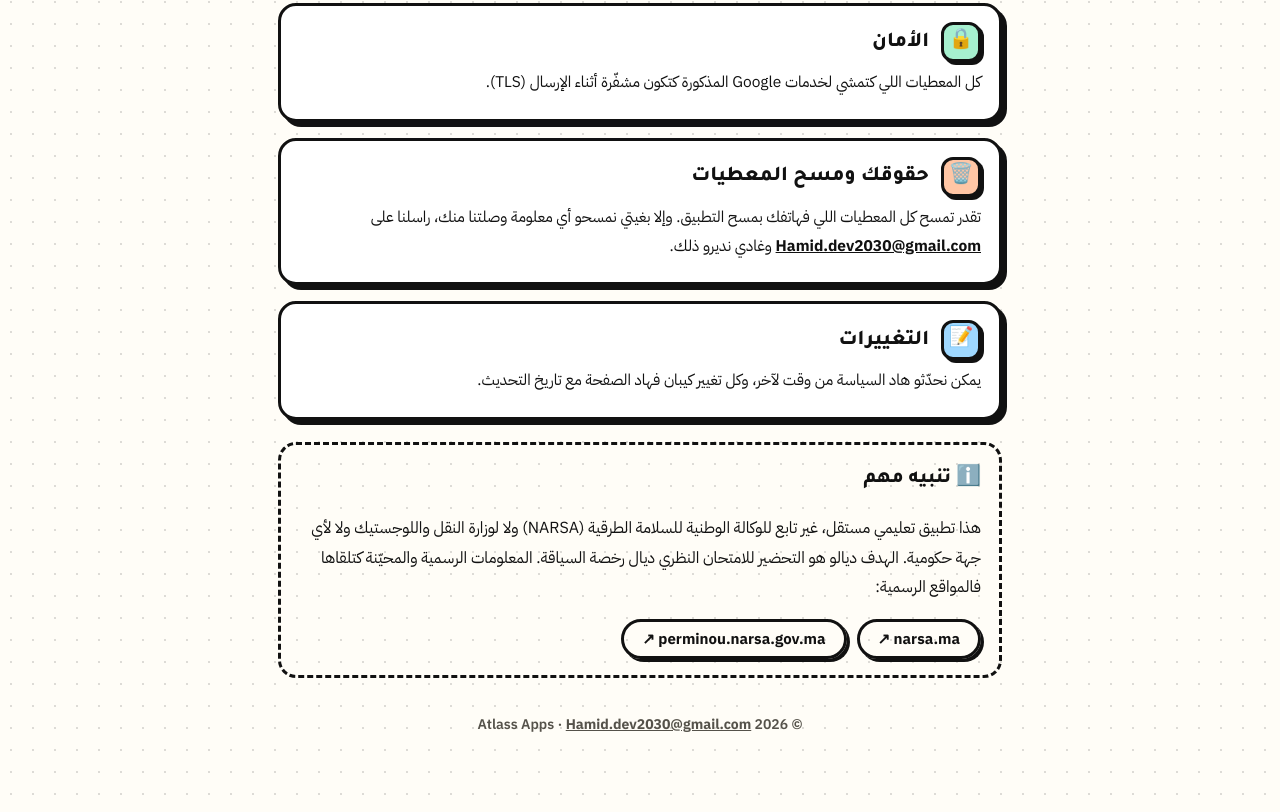
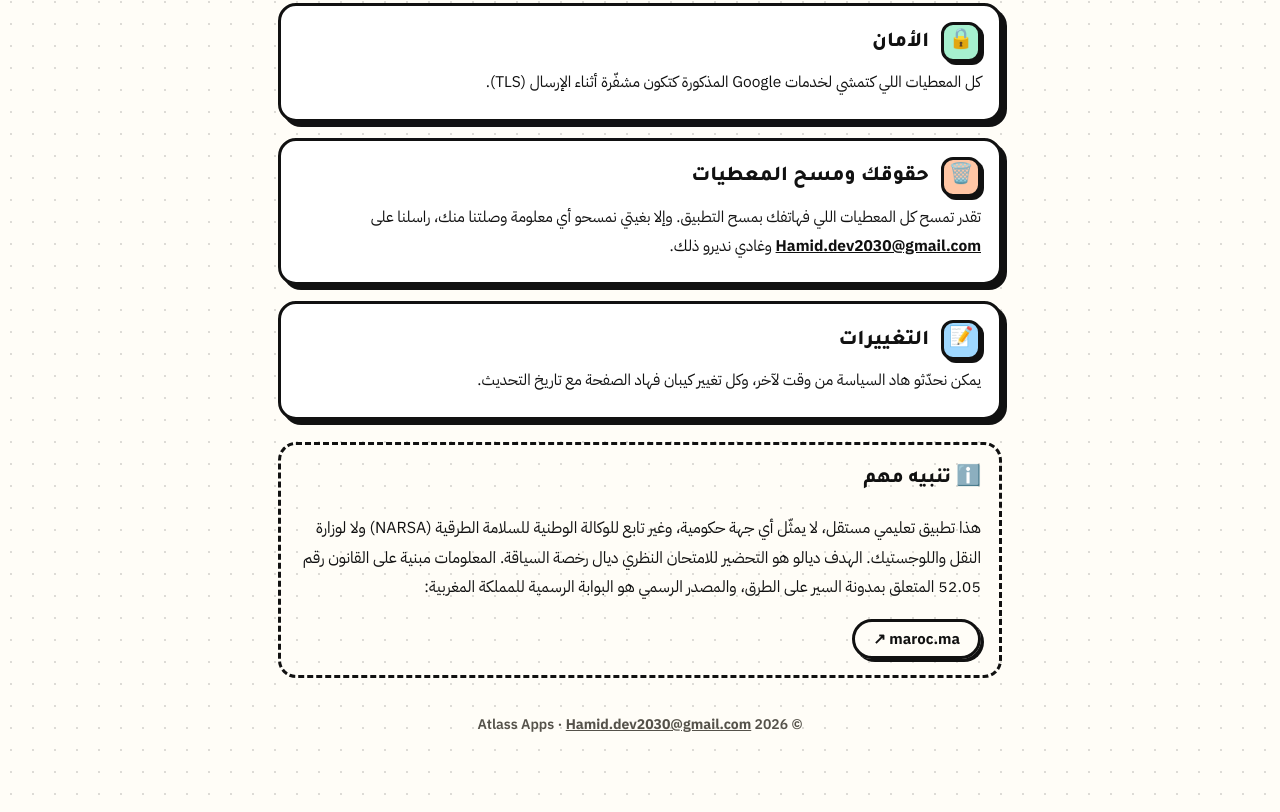
Before and after one commit to hamiddev2030-byte/hamiddev2030-byte.github.io, a plain HTML site: page permis-maroc/index.html in a window 1280 px wide. Shown: the part 1945-2757 px from the top of the page. Drawn offline with Linux system fonts and the light colour scheme.

Commit message:
Update index.html

```diff
--- a/permis-maroc/index.html
+++ b/permis-maroc/index.html
@@ -118,10 +118,9 @@
 
   <div class="note">
     <h2>ℹ️ تنبيه مهم</h2>
-    <p>هذا تطبيق تعليمي مستقل، غير تابع للوكالة الوطنية للسلامة الطرقية (NARSA) ولا لوزارة النقل واللوجستيك ولا لأي جهة حكومية. الهدف ديالو هو التحضير للامتحان النظري ديال رخصة السياقة. المعلومات الرسمية والمحيّنة كتلقاها فالمواقع الرسمية:</p>
+    <p>هذا تطبيق تعليمي مستقل، لا يمثّل أي جهة حكومية، وغير تابع للوكالة الوطنية للسلامة الطرقية (NARSA) ولا لوزارة النقل واللوجستيك. الهدف ديالو هو التحضير للامتحان النظري ديال رخصة السياقة. المعلومات مبنية على القانون رقم 52.05 المتعلق بمدونة السير على الطرق، والمصدر الرسمي هو البوابة الرسمية للمملكة المغربية:</p>
     <div class="links">
-      <a class="pill" href="https://www.narsa.ma" target="_blank" rel="noopener">narsa.ma ↗</a>
-      <a class="pill" href="https://perminou.narsa.gov.ma" target="_blank" rel="noopener">perminou.narsa.gov.ma ↗</a>
+      <a class="pill" href="https://www.maroc.ma/ar" target="_blank" rel="noopener">maroc.ma ↗</a>
     </div>
   </div>
 </main>
@@ -169,10 +168,9 @@
 
   <div class="note">
     <h2>ℹ️ Important notice</h2>
-    <p>This is an independent educational app. It is not affiliated with the National Road Safety Agency (NARSA), the Ministry of Transport and Logistics, or any government body. Its purpose is to help candidates prepare for the driving licence theory exam. Official and up-to-date information is available on the official websites:</p>
+    <p>This is an independent educational app. It does not represent any government entity and is not affiliated with the National Road Safety Agency (NARSA) or the Ministry of Transport and Logistics. Its purpose is to help candidates prepare for the driving licence theory exam. Information is based on the Moroccan Highway Code (Law No. 52.05). Official source: the official portal of the Kingdom of Morocco:</p>
     <div class="links">
-      <a class="pill" href="https://www.narsa.ma" target="_blank" rel="noopener">narsa.ma ↗</a>
-      <a class="pill" href="https://perminou.narsa.gov.ma" target="_blank" rel="noopener">perminou.narsa.gov.ma ↗</a>
+      <a class="pill" href="https://www.maroc.ma/ar" target="_blank" rel="noopener">maroc.ma ↗</a>
     </div>
   </div>
 </main>
```
